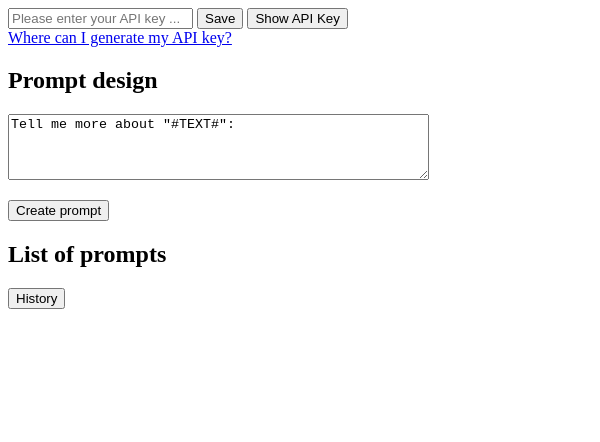
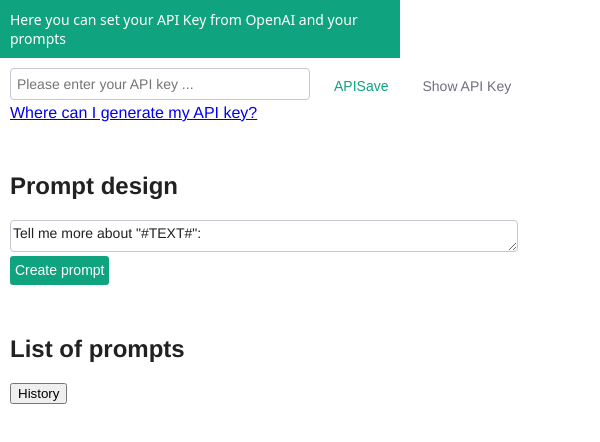
Before and after one commit to dreemhai/gpt-token-counter, a browser extension: page popup.html in a window 400 px wide. Shown: the whole page, 600 px wide, since content can reach past the window. Drawn offline with Linux system fonts and the light colour scheme.

Commit message:
HMTL+CSS upgrade to UI (#1)
New style for interface

Co-authored-by: Giorgio Silvi <41969868+giosilvi@users.noreply.github.com>

```diff
--- a/gpt3.js
+++ b/gpt3.js
@@ -20,6 +20,7 @@ async function promptGPT3Explanation(prompt, tabs) {
                 body: JSON.stringify({ "model": "text-davinci-002", "prompt":prompt, "temperature": 0, "max_tokens": 1000 })
             }).then(result => result.json())
                 .then((result) => {
+
                     var cost = result['usage']['total_tokens']*DaVinciCost;
                     //format cost to 5 digits
                     cost = 'Cost: '+cost.toFixed(5)+'$ \n';
--- a/popup.html
+++ b/popup.html
@@ -1,33 +1,57 @@
-<!DOCTYPE html>
+<!DOCTYPE HTML>
 <html lang="en">
-
 <head>
     <meta charset="UTF-8">
     <meta http-equiv="X-UA-Compatible" content="IE=edge">
     <meta name="viewport" content="width=device-width, initial-scale=1.0">
-    <title>Document</title>
+    <link rel="stylesheet" href="style.css">
+    <title>GPT-Xplainer</title>
 </head>
 
 <body>
-    <form >
-        <input type="text" id="apikey" placeholder="Please enter your API key ...">
+    <div class="header">
+        Here you can set your API Key from OpenAI and your prompts
+    </div>
 
-        <button type="submit" id="saveKey" form="api">Save</button>
-        <button type="button" id="showKey">Show API Key</button>
-        <br>
-        <a class="hint" href="https://beta.openai.com/account/api-keys">Where can I generate my API
-            key?</a>
-        <p>
-            <h2>Prompt design</h2>
-            <textarea id="promptinput" name="prompt" rows="4" cols="50" >Tell me more about "#TEXT#":</textarea>
-        </p>
-        <button type="button" id="createPrompt">Create prompt</button>
+    <div class="main_container">
+        <div class="container" style="width:600px">
+            <div style="float:left; width:300px; height:auto; background-color:white;">
+                <input type="text" class="form" id="apikey" style="color:#8e8ea0; width: 300px;" placeholder=" Please enter your API key ...">
+            </div>
 
-        <h2>List of prompts</h2>
-        <ol id="list-of-prompts" ></ol>
-        <button type="button" id="history">History</button>
+            <div style="float:left; width:auto; height:auto; background-color:white;">
+                <button type="submit" id="saveKey" form="api" class="save">APISave</button>
+            </div>
+
+            <div style="float:left; width:auto; height:auto; background-color:white;" class="newbutton">
+                <button type="button" id="showKey" class="apikeybutton" style="font-family: Helvetica, sans-serif;">Show API Key</button><br>
+            </div>
+
+            <div style="clear:both;"></div>
+        </div>
+
+        <div class="container" style="width:600px">
+            <div><a class="hint" href="https://beta.openai.com/account/api-keys">Where can I generate my API key?</a></div>
+        </div>
+
+        <div style="height:30px"></div>
+
+        <div class="container" style="width:600px">
+            <div style="width: 600px;"><h2 style="float: left;">Prompt design</h2></div>
+            <div style="width:200px;">
+                <textarea id="promptinput" name="prompt" rows="4" cols="60" class="form" style="color:#202123" >Tell me more about "#TEXT#":</textarea>
+            </div>
+            <div></div><button type="button" id="createPrompt" class="button">Create prompt</button>
+        </div>
+
+        <div style="height:30px"></div>
+
+        <div class="container" style="width:600px">
+            <h2>List of prompts</h2>
+            <ol id="list-of-prompts" ></ol>
+        </div>
+         <button type="button" id="history">History</button>
         <script src="popup.js"></script>
-    </form>
+    </div>
 </body>
-
 </html>
--- a/popup.js
+++ b/popup.js
@@ -2,7 +2,7 @@ function makePromptList (items) {
     var freshList = '';
     for (var i = 0; i < items.customprompt.length; i++) {
         //console.log(items.customprompt[i]);
-        freshList += '<li>' + items.customprompt[i] + ' <button id="del' + i.toString() + '" > Delete </button></li>';
+        freshList += '<li>' + items.customprompt[i] + ' <button id="del' + i.toString() + '" class="button_del" > Delete </button></li>';
     }
     return freshList;
 
--- /dev/null
+++ b/style.css
@@ -0,0 +1,168 @@
+/*
+Theme Name: GPT3
+Description: The first theme for GPT3 responder
+Version: 0.1
+Author: Paoloart
+Template: 42 is the answer to everything
+
+*/
+.header{
+    margin: 0 !important;
+    font-size: 14px;
+    font-family: system-ui, -apple-system, BlinkMacSystemFont, 'Segoe UI', Roboto, Oxygen, Ubuntu, Cantarell, 'Open Sans', 'Helvetica Neue', sans-serif;
+    color: #fff;
+    padding: 10px;
+    height: auto!important;
+
+}
+
+body {
+    background-color: white;
+    font-family: helvetica, sans-serif;
+    color:#202123;
+    margin: 0!important;
+  }
+
+.main_container {
+    width: 100%;
+    height: 100%;
+    padding: 10px;
+  }
+
+
+  h1 h2{
+    color: #202123;
+    font-weight: 700;
+  }
+
+.header {
+    background-color: #10a37f;
+    color: white;
+    height: 50px;
+}
+
+
+.prova{
+    -webkit-box-align: center;
+    align-items: center;
+    background-color: rgb(255, 255, 255);
+    border-color: var(--gray-300);
+    border-radius: 4px;
+    border-style: solid;
+    border-width: 1px;
+    box-shadow: none;
+    cursor: default;
+    display: flex;
+    flex-wrap: wrap;
+    -webkit-box-pack: justify;
+    justify-content: space-between;
+    min-height: 36px;
+    position: relative;
+    transition: all 100ms ease 0s;
+    box-sizing: border-box;
+    height: 36px;
+    outline: 0px !important;
+}
+
+.save{
+    align-items: center;
+    justify-content: space-around;
+    margin: 0 10px 0 24px;
+    max-width: 700px;
+    font-size: 14px;
+    background-color: white;
+    color:#10a37f;
+    padding: 10px 0;
+    border-width: 0px;
+    flex-wrap: wrap;
+    -webkit-box-pack: justify;
+    justify-content: space-between;
+    transition: all 100ms ease 0s;
+    box-sizing: border-box;
+    outline: 0px !important;
+    cursor: pointer;
+}
+
+.apikeybutton{
+    align-items: center;
+    justify-content: space-around;
+    margin: 0 10px 0 24px;
+    max-width: 700px;
+    font-size: 14px;
+    background-color: white;
+    color:#6e6e80;
+    padding: 10px 0;
+    border-width: 0px;
+    flex-wrap: wrap;
+    -webkit-box-pack: justify;
+    justify-content: space-between;
+    transition: all 100ms ease 0s;
+    box-sizing: border-box;
+    outline: 0px !important;
+    cursor: pointer;
+}
+
+.form {
+    -webkit-box-align: center;
+    align-items: center;
+    background-color: rgb(255, 255, 255);
+    border-color:#c5c5d2;
+    color:#8e8ea0;
+    border-radius: 4px;
+    border-style: solid;
+    border-width: 1px;
+    cursor: default;
+    -webkit-box-pack: justify;
+    justify-content: space-between;
+    min-height: 32px;
+    position: relative;
+    box-sizing: border-box;
+    height: 32px;
+    outline: 0px !important;
+    font-family: helvetica, sans-serif;
+    font-size: 14px;
+    line-height: 20px;
+    cursor: text;
+}
+
+.button{
+    border: none;
+    padding: 5px;
+    border-radius: 3px;
+    background-color: #10a37f;
+    font-size: 14px;
+    line-height: 20px;
+    color: white;
+    box-sizing: border-box;
+    cursor: pointer;
+    display: inline-flex;
+    font-weight: 400;
+    justify-content: center;
+    line-height: 1.4;
+    position: relative;
+    transition: box-shadow .3s,background-color .3s,color .3s;
+    -webkit-user-select: none;
+    -ms-user-select: none;
+    user-select: none;
+}
+
+.button_del{
+    border: none;
+    padding: 5px;
+    border-radius: 3px;
+    background-color: red;
+    font-size: 14px;
+    line-height: 20px;
+    color: white;
+    box-sizing: border-box;
+    cursor: pointer;
+    display: inline-flex;
+    font-weight: 400;
+    justify-content: center;
+    line-height: 1.4;
+    position: relative;
+    transition: box-shadow .3s,background-color .3s,color .3s;
+    -webkit-user-select: none;
+    -ms-user-select: none;
+    user-select: none;
+}
```
Also changed, not shown: answer.html (added, +12 -0 lines).
